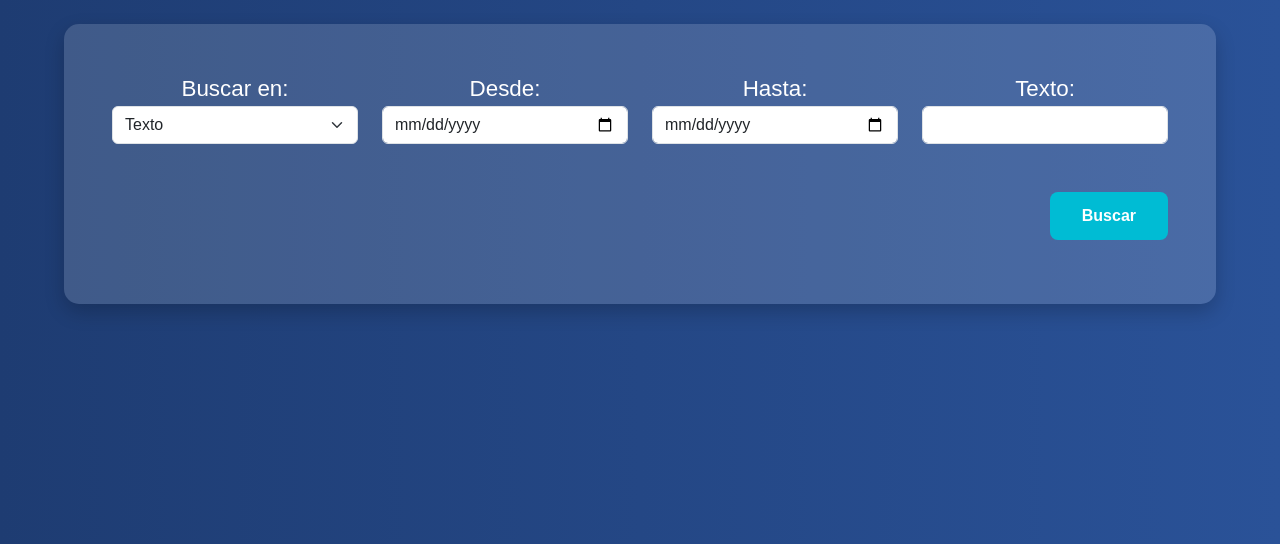
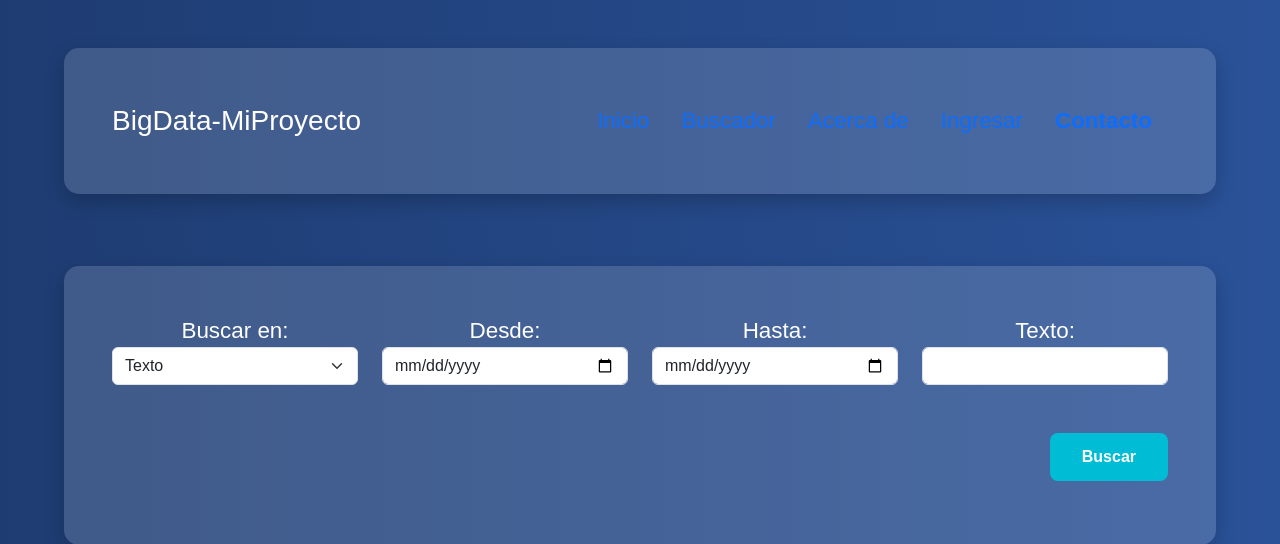
Before and after one commit to juancarloswill/BigDataApp, a Flask app: template templates/buscador.html in a window 1280 px wide. Shown: the top 544 px of the page. Run offline with Flask 3, Linux system fonts and the light colour scheme; the template is opened without the code that fills it, so the values that code supplies are empty; some libraries are stand-ins or nearby versions.

Commit message:
menu buscador
menu buscador

```diff
--- a/templates/buscador.html
+++ b/templates/buscador.html
@@ -1,5 +1,6 @@
 <!DOCTYPE html>
 <html lang="es">
+
 <head>
     <meta charset="UTF-8">
     <meta name="viewport" content="width=device-width, initial-scale=1.0">
@@ -8,7 +9,24 @@
     <link href="https://cdn.datatables.net/1.11.5/css/dataTables.bootstrap5.min.css" rel="stylesheet">
     <link href="{{ url_for('static', filename='css/landingPage.css') }}" rel="stylesheet">
 </head>
+
 <body>
+    <header class="header">
+        <div class="container">
+            <div class="d-flex justify-content-between align-items-center">
+                <h1 class="h3 mb-0">BigData-MiProyecto</h1>
+                <nav>
+                    <ul class="nav">
+                        <li class="nav-item"><a class="nav-link" href="/">Inicio</a></li>
+                        <li class="nav-item"><a class="nav-link" href="/buscador">Buscador</a></li>
+                        <li class="nav-item"><a class="nav-link" href="/about">Acerca de</a></li>
+                        <li class="nav-item"><a class="nav-link" href="/login">Ingresar</a></li>
+                        <li class="nav-item"><a class="nav-link active" href="/contacto"><b>Contacto</b></a></li>
+                    </ul>
+                </nav>
+            </div>
+        </div>
+    </header>
     <div class="container mt-4">
         <form id="searchForm" method="POST" action="{{ url_for('buscador') }}">
             <div class="row mb-3">
@@ -18,7 +36,8 @@
                         <option value="texto" {% if search_type=='texto' %}selected{% endif %}>Texto</option>
                         <option value="titulo" {% if search_type=='titulo' %}selected{% endif %}>Título</option>
                         <option value="autor" {% if search_type=='autor' %}selected{% endif %}>Autor</option>
-                        <option value="categoria" {% if search_type=='categoria' %}selected{% endif %}>Categoría</option>
+                        <option value="categoria" {% if search_type=='categoria' %}selected{% endif %}>Categoría
+                        </option>
                     </select>
                 </div>
                 <div class="col-md-3">
@@ -96,17 +115,18 @@
     <script src="https://cdn.datatables.net/1.11.5/js/jquery.dataTables.min.js"></script>
     <script src="https://cdn.datatables.net/1.11.5/js/dataTables.bootstrap5.min.js"></script>
     <script>
-        $(document).ready(function() {
+        $(document).ready(function () {
             $('#resultadosTable').DataTable({
                 language: {
                     url: '//cdn.datatables.net/plug-ins/1.11.5/i18n/es-ES.json'
                 }
             });
 
-            $('.form-check-input').on('change', function() {
+            $('.form-check-input').on('change', function () {
                 $('#searchForm').submit();
             });
         });
     </script>
 </body>
+
 </html>
```
Lines whose indentation alone changed are shown as unchanged.
